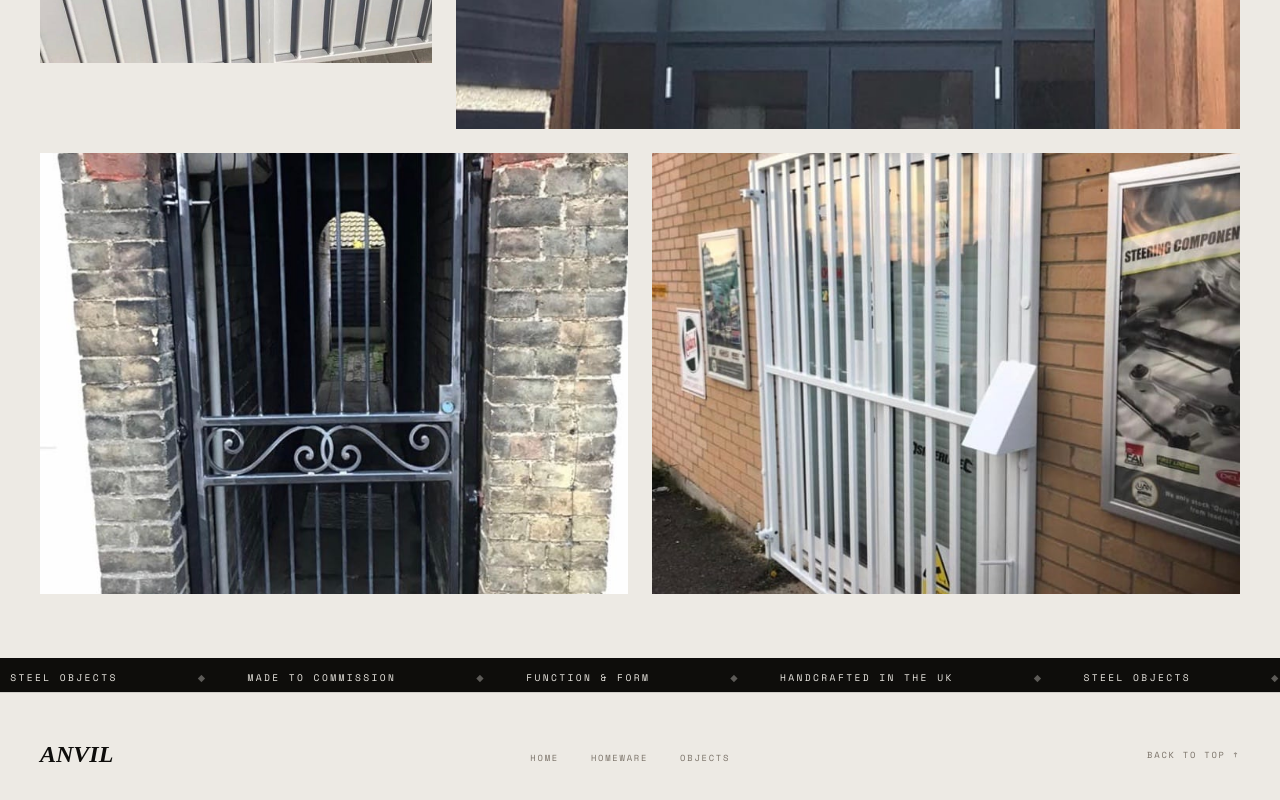
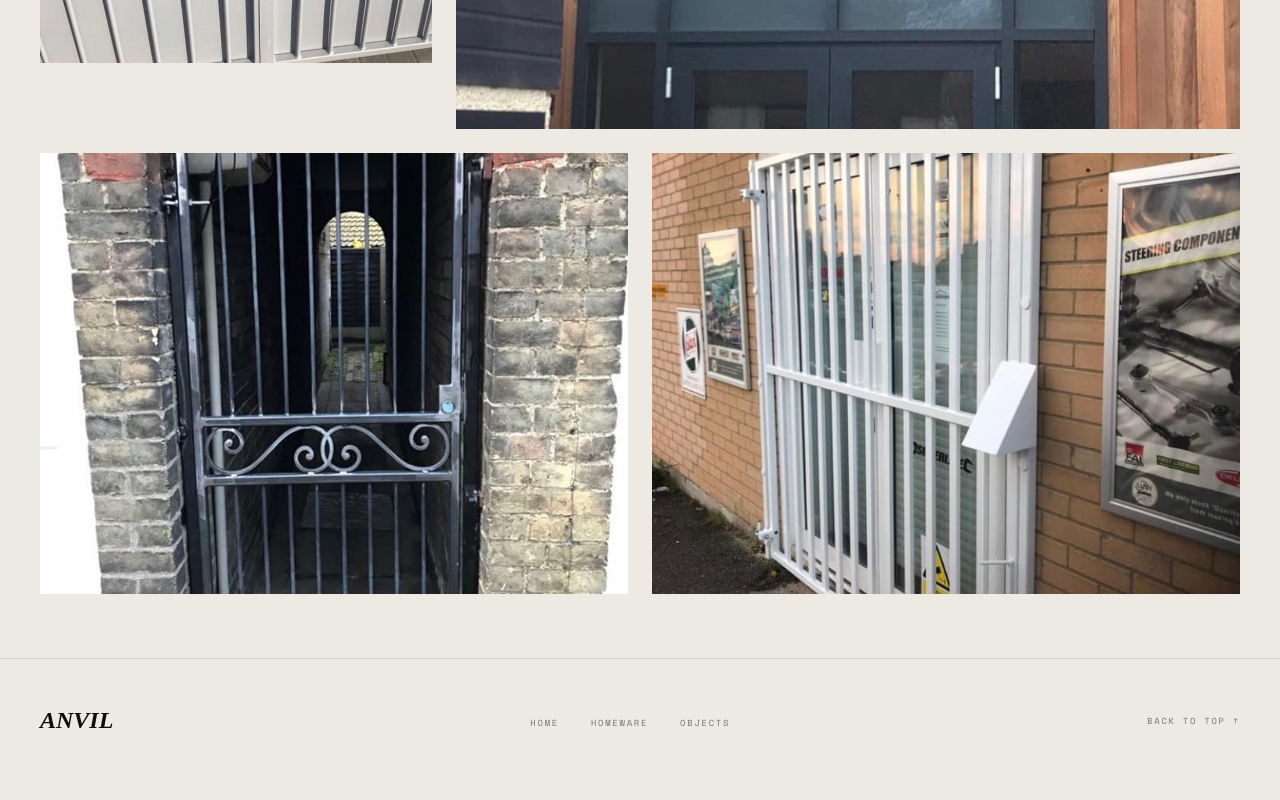
Before and after one commit to Otskey/anvil-shopify, a Next.js app in the folder web/: page /portfolio/objects in a window 1280 px wide. Shown: the part 2583-3383 px from the top of the page. After the commit the page ends 3357 px from the top, so only its background shows below. Built offline with nearby package versions, Linux system fonts and the light colour scheme; a web font is replaced by a local one.

Commit message:
Remove marquee strip from Homeware and Objects pages for cleaner layout

```diff
--- a/web/app/portfolio/objects/page.jsx
+++ b/web/app/portfolio/objects/page.jsx
@@ -366,23 +366,6 @@ export default function ObjectsPage() {
 
         </div>
 
-        {/* Marquee strip */}
-        <div className="marquee-strip" aria-hidden="true">
-          <div className="marquee-track">
-            <span className="marquee-item">Handcrafted in the UK</span>
-            <span className="marquee-item">Steel Objects</span>
-            <span className="marquee-item">Made to Commission</span>
-            <span className="marquee-item">Function & Form</span>
-            <span className="marquee-item">Handcrafted in the UK</span>
-            <span className="marquee-item">Steel Objects</span>
-            <span className="marquee-item">Made to Commission</span>
-            <span className="marquee-item">Function & Form</span>
-            <span className="marquee-item">Handcrafted in the UK</span>
-            <span className="marquee-item">Steel Objects</span>
-            <span className="marquee-item">Made to Commission</span>
-          </div>
-        </div>
-
         {/* Footer */}
         <footer className="portfolio-footer">
           <Link href="/" className="portfolio-footer-logo">ANVIL</Link>
```
Also changed, not shown: web/app/portfolio/homeware/page.jsx (+0 -17 lines).
